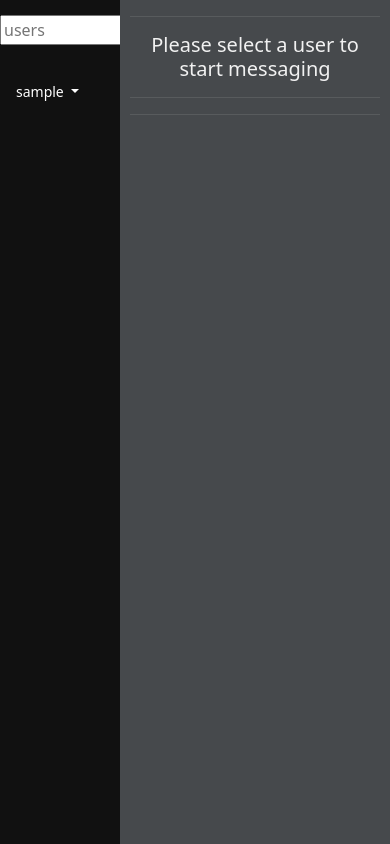
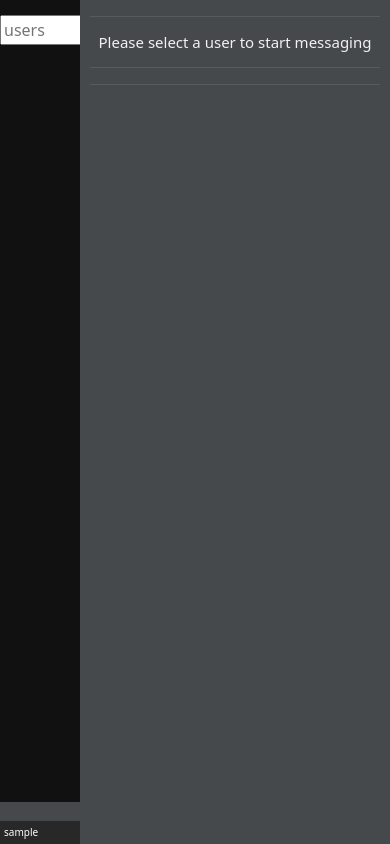
Before and after one commit to kamperemu/dm50, a Flask app: page / in a window 390 px wide. Run offline with Flask 2, Linux system fonts and the light colour scheme; the visitor is signed in with stand-in values (Sample User, id 1); data comes from the database, SQL or seed files in the repository; some libraries are stand-ins or nearby versions.

Commit message:
dropdown UI fix

```diff
--- a/static/styles.css
+++ b/static/styles.css
@@ -29,17 +29,55 @@ nav .navbar-brand .green
     color: #2e944b;
 }
 
+/* https://www.w3schools.com/howto/howto_css_dropdown.asp */
+/* dropdown button */
+.dropbtn {
+  background-color: #292828;
+  color: white;
+  width: 180px;
+  padding: 5%;
+  text-align: left;
+  font-size: 16px;
+  border: none;
+}
+
+.dropdown {
+  z-index: 2;
+  position: fixed;
+  bottom: 0px;
+  display: inline-block;
+}
+
+.dropdown-content {
+  display: none;
+  background-color: #f1f1f1;
+  min-width: 160px;
+  z-index: 1;
+}
+
+.dropdown-content a {
+  color: black;
+  padding: 12px 16px;
+  text-decoration: none;
+  display: block;
+}
+
+.dropdown-content a:hover {background-color: #ddd;}
+
+.dropdown:hover .dropdown-content {display: block;}
+
+.dropdown:hover .dropbtn {background-color: #3c3a3a;}
 
 /* https://www.w3schools.com/howto/howto_css_fixed_sidebar.asp */
 /* The sidebar menu */
 .sidenav {
-  height: 100%; /* Full-height: remove this if you want "auto" height */
+  height: 95%; /* Full-height: remove this if you want "auto" height */
   width: 180px; /* Set the width of the sidebar */
   position: fixed; /* Fixed Sidebar (stay in place on scroll) */
   z-index: 1; /* Stay on top */
   top: 0; /* Stay at the top */
   left: 0;
-  background-color: #111; /* Black */
+  background-color: #111111; /* Black */
   overflow-x: hidden; /* Disable horizontal scroll */
   padding-top: 20px;
 }
@@ -65,28 +103,23 @@ padding: 0px 10px;
 }
 
 /* On smaller screens, where height is less than 450px, change the style of the sidebar (less padding and a smaller font size) */
-@media screen and (max-height: 450px) {
+@media screen and (max-height: 400px) {
   .sidenav {padding-top: 15px; width: 80px}
   .main {margin-left: 80px; font-size: 10px}
   .sidenav a {font-size: 10px;}
   #user_search {width:80px;}
+  .dropbtn {width:80px; font-size: 10px;}
 }
 
 /* On smaller screens, where width is less than 300px, change the style of the sidebar (less padding and a smaller font size) */
-@media screen and (max-width: 300px) {
+@media screen and (max-width: 400px) {
   h1 {font-size: 15px;}
   .sidenav {padding-top: 15px; width: 80px}
   .main {margin-left: 80px; font-size: 12px}
   .sidenav a {font-size: 12px;}
   #user_search {width:80px;}
-}
-/* On smaller screens, where width is less than 450px, change the style of the sidebar (less padding and a smaller font size) */
-@media screen and (max-width: 450px) {
-  h1 {font-size: 20px;}
-  .sidenav {padding-top: 15px; width: 120px}
-  .main {margin-left: 120px; font-size: 16px}
-  .sidenav a {font-size: 14px;}
-  #user_search {width:120px;}
+  #user_dropdwon li {font-size: 10px}
+  .dropbtn {width:80px; font-size: 10px;}
 }
 
 body {
--- a/templates/log.html
+++ b/templates/log.html
@@ -8,16 +8,17 @@
         <div class="sidenav">
             {% block users %}
             {% endblock %}
+        </div>
 
-            <div class="dropdown footer">
-                <a href="#" class="text-white dropdown-toggle" data-bs-toggle="dropdown" aria-expanded="false">
-                    {% block username %}{% endblock %}
-                </a>
-                <ul class="dropdown-menu dropdown-menu-dark shadow" aria-labelledby="dropdownUser">
-                    <li><a class="dropdown-item" href="/change">Change Password</a></li>
-                    <li><a class="dropdown-item" href="/logout">Sign out</a></li>
-                </ul>
+        <!-- UI code for dropdown menu taken from https://www.w3schools.com/howto/howto_css_dropdown.asp-->
+
+        <!-- Dropdown menu -->
+        <div class="dropdown">
+            <div class="dropdown-content">
+                <a href="/change">Change Password</a>
+                <a href="/logout">Sign out</a>
             </div>
+            <button class="dropbtn">{% block username %}{% endblock %}</button>
         </div>
 
         <!-- Page content -->
```
